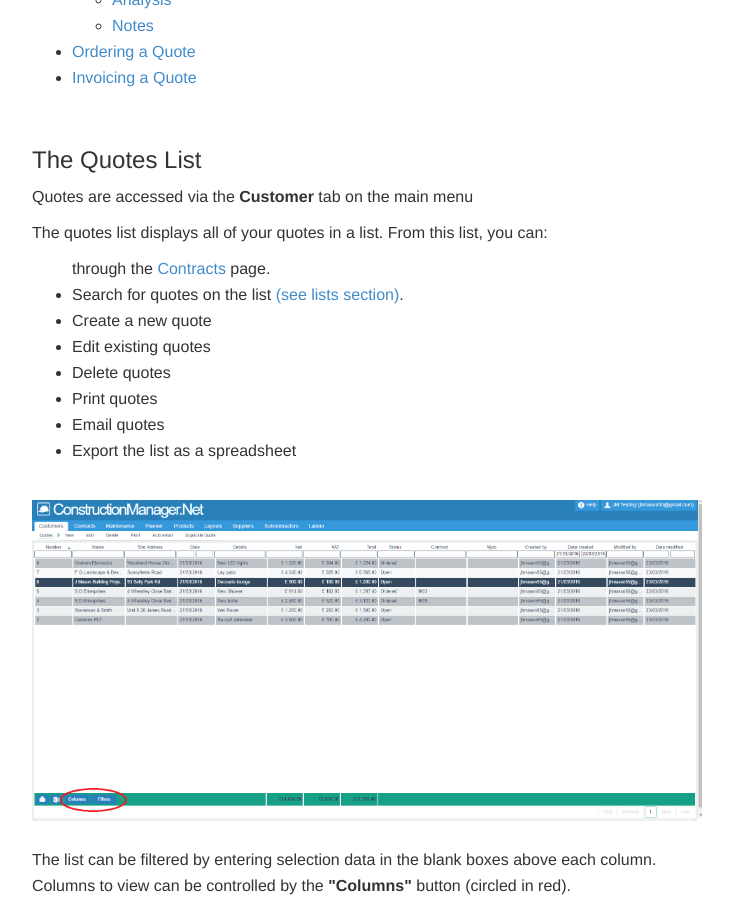
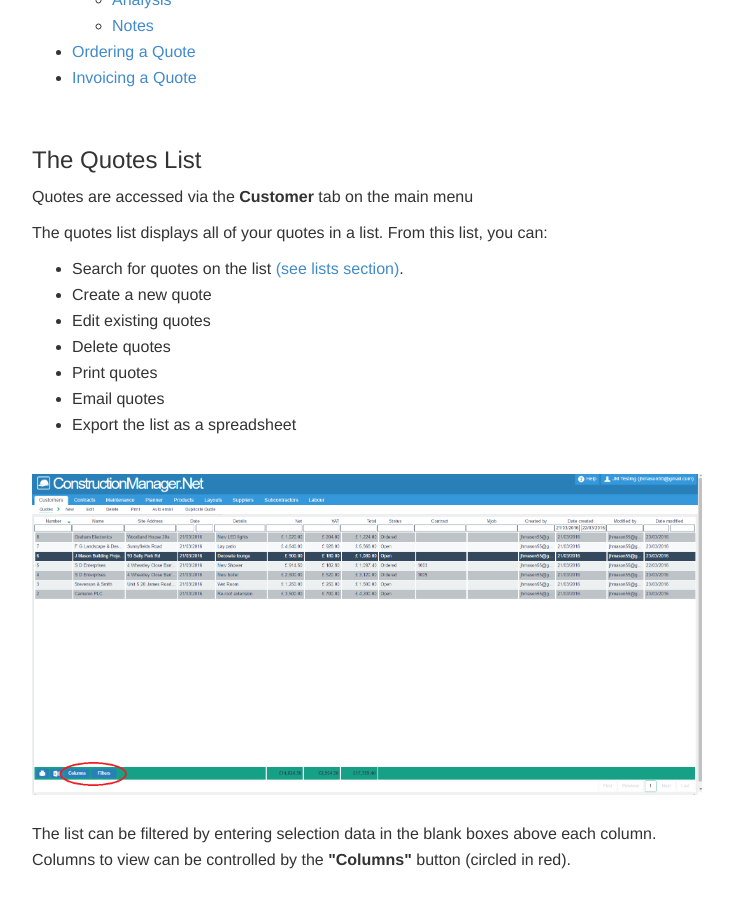
Before and after one commit to JNCSolutions/ConstructionManagerDocs, a Jekyll site: the page built from quotes.html, in a window 1280 px wide and 900 px high, scrolled down 349 px. Shown: the whole window, without its empty margins (273-1006 px from the left). Built offline with Jekyll 4.4.1, drawn with Linux system fonts in a browser that asks for light colours.

Commit message:
Update quotes.html

```diff
--- a/quotes.html
+++ b/quotes.html
@@ -32,7 +32,7 @@ title: Quotes
     <p>The quotes list displays all of your quotes in a list. From this list, you can:</p>
 
     <p>
-      <ul>                through the <a href="contracts.html">Contracts</a> page.
+      <ul>
         <li>Search for quotes on the list <a href="Manipulating Lists.html">(see lists section)</a>.</li>
         <li>Create a new quote</li>
         <li>Edit existing quotes</li>
```
